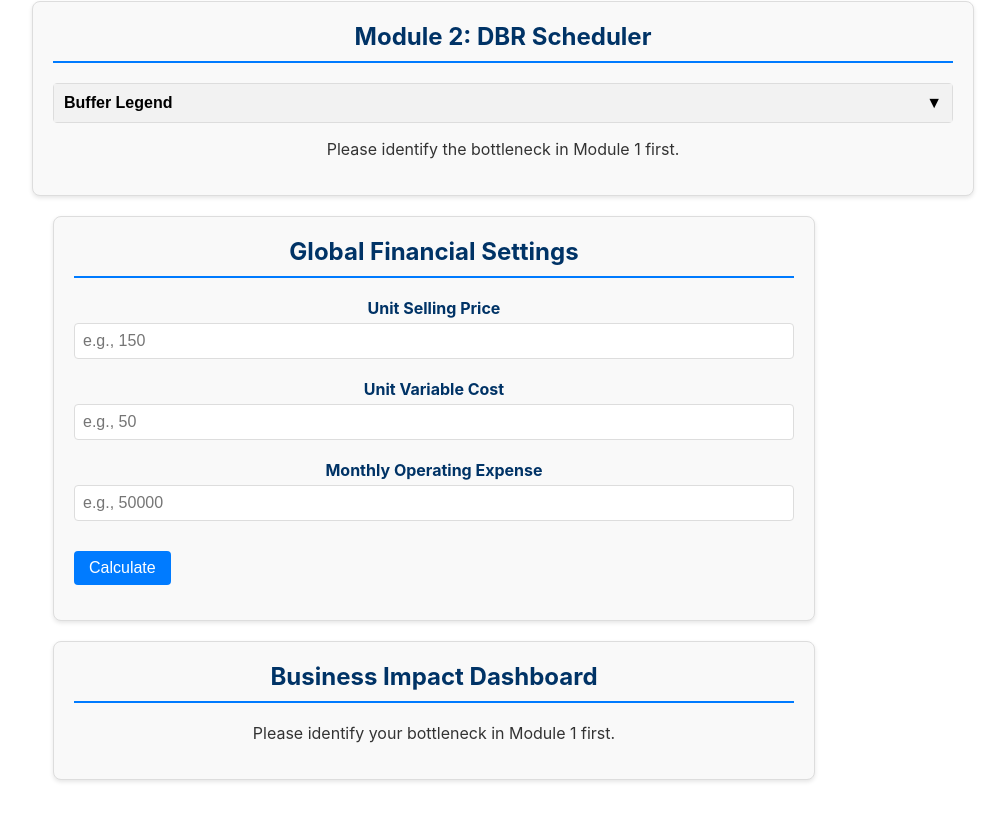
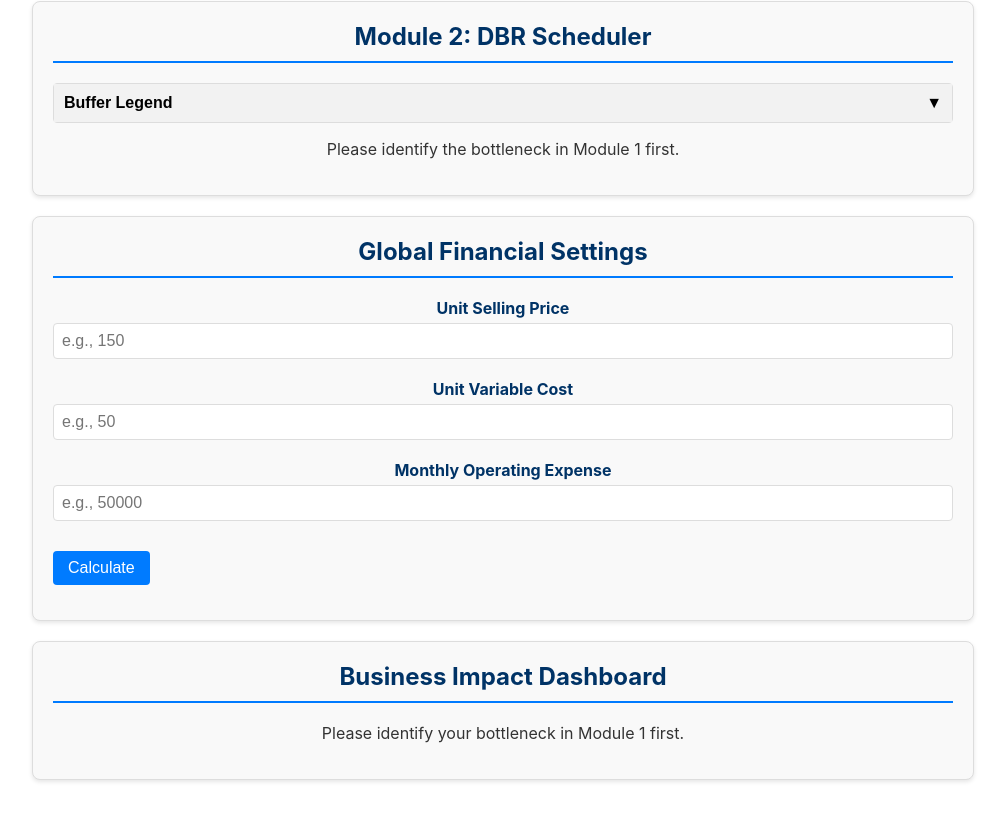
Before and after one commit to ymohammedsaif2005-hue/toc-analyzer, a React (Vite) app: page / in a window 1280 px wide. Shown: the part 907-1727 px from the top of the page, without its empty margins (137-1142 px from the left). Built offline with nearby package versions, Linux system fonts and the light colour scheme.

Commit message:
Fixed financial dashboard layout alignment

```diff
--- a/src/components/FinancialDashboard.jsx
+++ b/src/components/FinancialDashboard.jsx
@@ -25,7 +25,7 @@ const FinancialDashboard = ({ bottleneck }) => {
   };
 
   return (
-    <div className="financial-dashboard-container">
+    <>
       <div className="module">
         <h2>Global Financial Settings</h2>
         <div className="input-group vertical-inputs">
@@ -74,7 +74,7 @@ const FinancialDashboard = ({ bottleneck }) => {
           </div>
         )}
       </div>
-    </div>
+    </>
   );
 };
 
```
